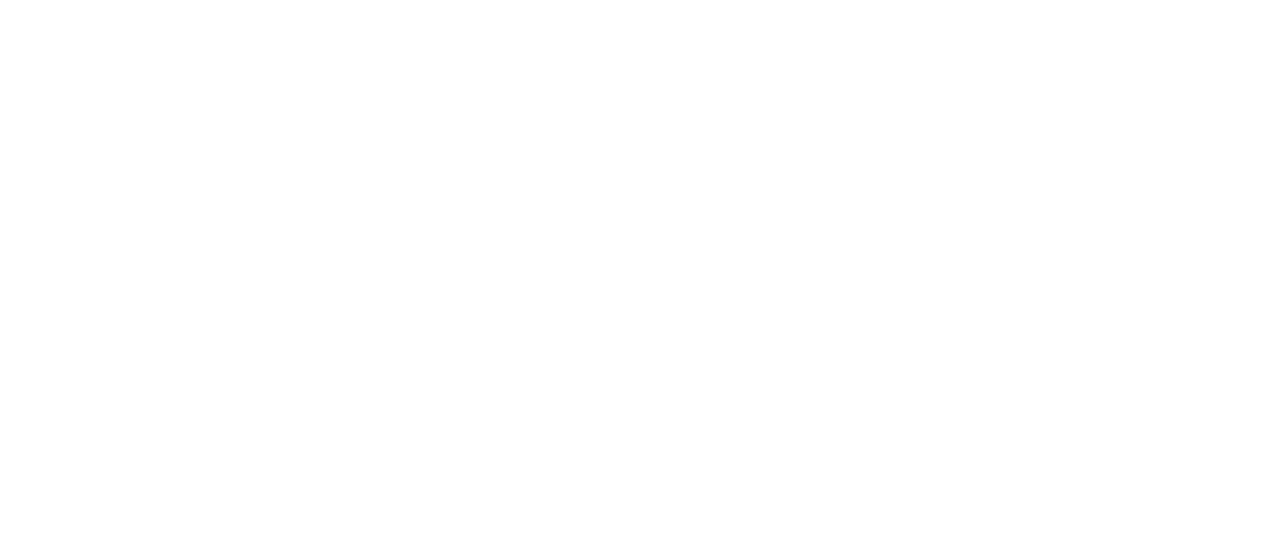
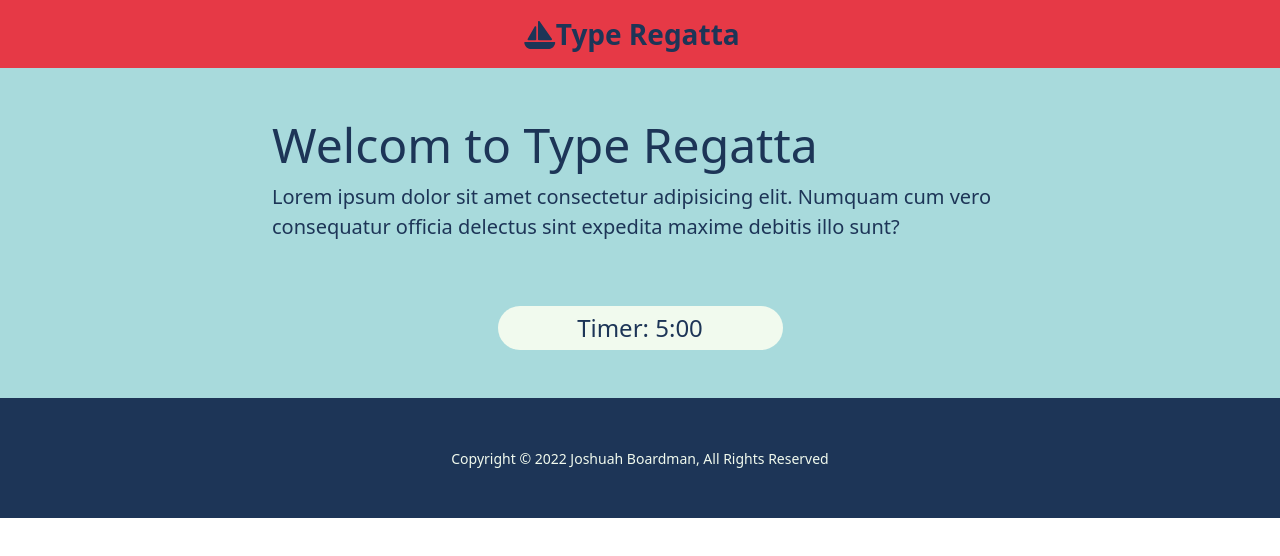
Before and after one commit to JoshuahBoardman/type-regatta, a React (Create React App) app: page / in a window 1280 px wide. Shown: the top 556 px of the page. Built offline with nearby package versions, Linux system fonts and the light colour scheme.

Commit message:
Finished the Header, Footer, Page-Intro, and Timer

```diff
--- a/package.json
+++ b/package.json
@@ -3,6 +3,10 @@
   "version": "0.1.0",
   "private": true,
   "dependencies": {
+    "@fortawesome/fontawesome-svg-core": "^6.1.0",
+    "@fortawesome/free-regular-svg-icons": "^6.1.0",
+    "@fortawesome/free-solid-svg-icons": "^6.1.0",
+    "@fortawesome/react-fontawesome": "^0.1.18",
     "@testing-library/jest-dom": "^5.16.2",
     "@testing-library/react": "^12.1.4",
     "@testing-library/user-event": "^13.5.0",
--- a/src/App.js
+++ b/src/App.js
@@ -1,8 +1,28 @@
+import Header from "./components/Header";
+import Footer from "./components/Footer";
+import Timer from "./components/Timer";
 
 function App() {
   return (
   <>
+    <Header />
 
+    <main className="bg-secondary">
+      {/* Game Description */}
+      <div className="container-md">
+        <div className="row justify-content-center align-items-center">
+          <div className="col-md-8 text-md-start my-5">
+            <h1 className="display-5 text-dark">Welcom to Type Regatta</h1>
+            <p className="lead mt-2 text-dark">Lorem ipsum dolor sit amet consectetur adipisicing elit. Numquam cum vero consequatur officia delectus sint expedita maxime debitis illo sunt?</p>
+          </div>
+        </div>
+      </div>
+
+      <Timer />
+
+    </main>
+
+    <Footer />
   </>
   );
 }
--- /dev/null
+++ b/src/components/Footer.jsx
@@ -0,0 +1,18 @@
+import React from 'react'
+
+const Footer = () => {
+  return (
+    <footer className='bg-dark'>
+        <div className="container-md">
+            <div className="row justify-content-center align-items-center py-5">
+            <div className="col-6 text-center">
+                <small className='text-light'> Copyright &copy; 2022 Joshuah Boardman, All Rights Reserved</small>
+            </div>
+
+            </div>
+        </div>
+    </footer>
+  )
+}
+
+export default Footer
--- /dev/null
+++ b/src/components/Header.jsx
@@ -0,0 +1,18 @@
+import React from 'react'
+import { FontAwesomeIcon } from '@fortawesome/react-fontawesome'
+import { faSailboat } from '@fortawesome/free-solid-svg-icons'
+
+const Header = () => {
+  return (
+    <header className='navbar navbar-expand-lg nav-primary bg-primary'>
+        <div className="d-flex container-xxl justify-content-center align-items-center">
+            <span class="navbar-brand mb-0 text-dark fw-bold fs-3">
+            <FontAwesomeIcon icon={faSailboat}/>
+                Type Regatta
+            </span>
+        </div>
+    </header>
+  )
+}
+
+export default Header
--- /dev/null
+++ b/src/components/Timer.jsx
@@ -0,0 +1,16 @@
+import React from 'react'
+
+const Timer = () => {
+  return (
+    <div className="container-md pb-5">
+        <div className="row justify-content-center align-items-center">
+            <div className="col-sm-3 text-center bg-light py-1 rounded-pill">
+                <div className='text-dark fs-4'>
+                Timer: <span>5:00</span></div>
+            </div>
+        </div>
+    </div>
+  )
+}
+
+export default Timer
--- a/src/index.js
+++ b/src/index.js
@@ -2,6 +2,7 @@
 import ReactDOM from 'react-dom';
 import './app.scss'
 import App from './App';
+
 
 
 ReactDOM.render(
```
Also changed, not shown: src/components/ProgressDisplay.jsx (added, +9 -0 lines), 1 other file (tests, documents, lock files or other folders).
